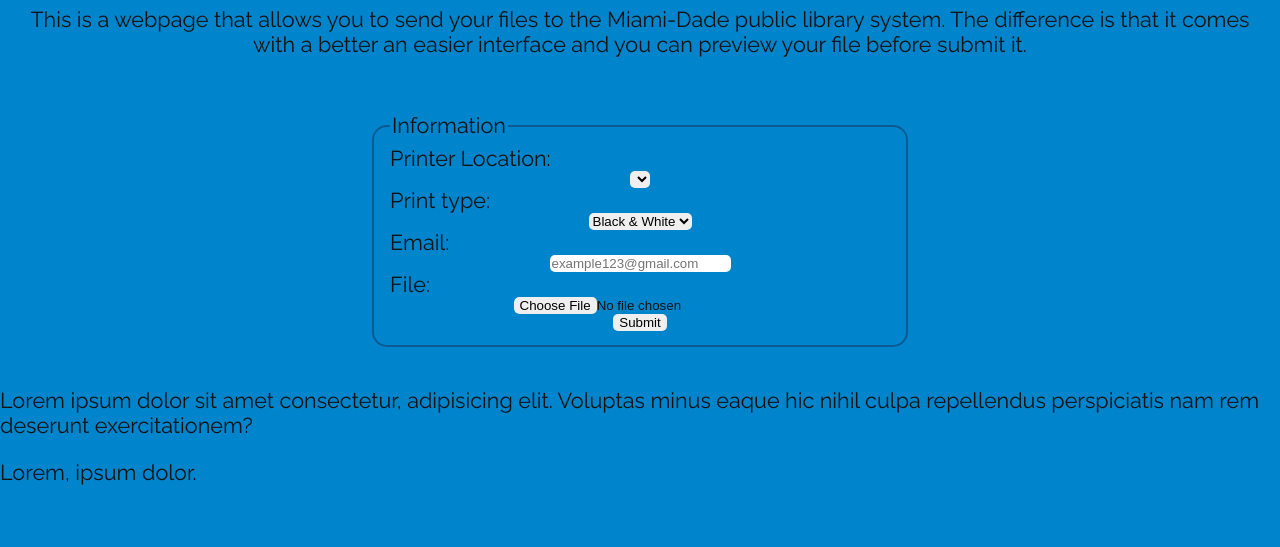
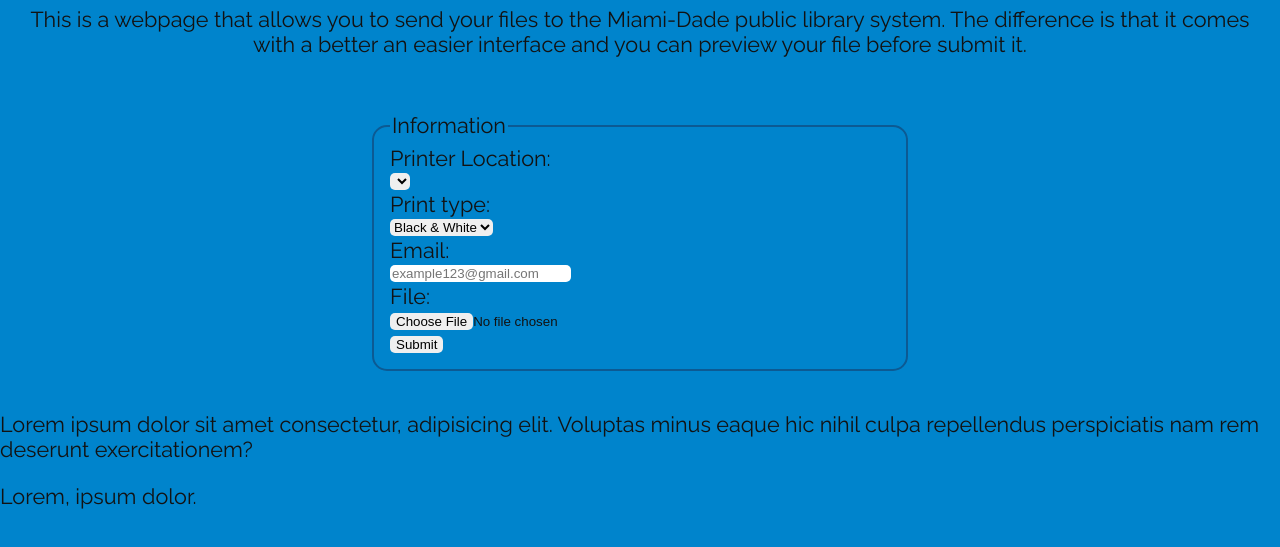
Before and after one commit to theBreadLover/theBreadLover.github.io, a plain HTML site: page index.html in a window 1280 px wide. Shown: the part 117-664 px from the top of the page. Drawn offline with Linux system fonts and the light colour scheme; a script that the page names is missing.

Commit message:
fixed margin problem in the form field

```diff
--- a/css/index.css
+++ b/css/index.css
@@ -67,5 +67,5 @@
 .print-input, ::-webkit-file-upload-button {
     border: none;
     border-radius: 5px;
-    margin: auto;
+    margin: 2px 0;
 }
```
